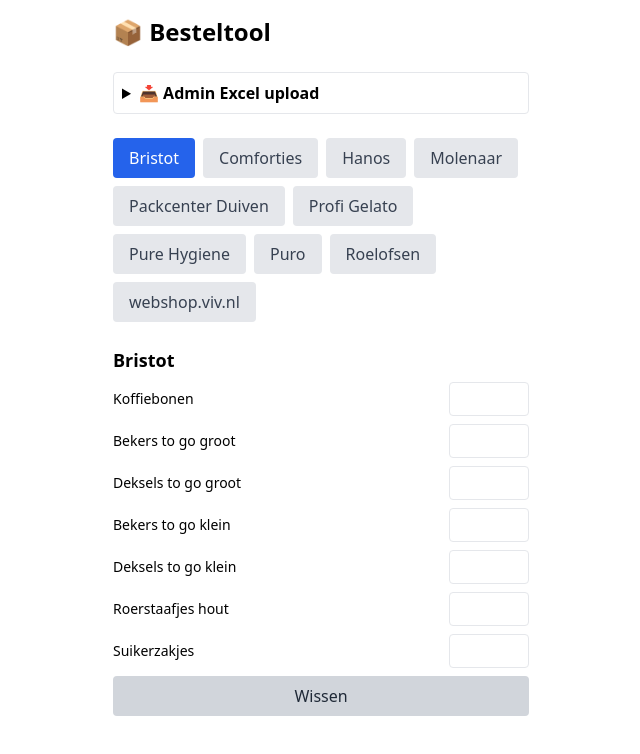
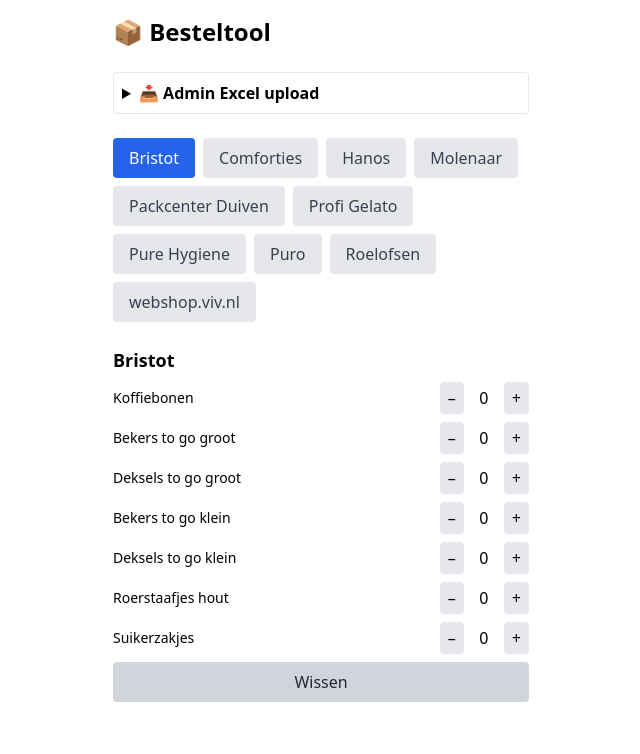
Before and after one commit to vincenzonijmegen/besteltool, a React (Vite) app: page / in a window 1280 px wide. Both pictures are taken after a click on the button "Bristot". Shown: the top 754 px of the page, without its empty margins (319-959 px from the left). Built offline with nearby package versions, Linux system fonts and the light colour scheme.

Commit message:
Update App.jsx

```diff
--- a/src/App.jsx
+++ b/src/App.jsx
@@ -107,15 +107,35 @@
               {data[selected].map((item) => (
                 <div key={item.naam} className="flex justify-between items-center">
                   <span className="text-sm flex-1">{item.naam}</span>
-                  <input
-                    type="number"
-                    min="0"
-                    className="w-20 p-1 border rounded"
-                    value={invoer[selected]?.[item.naam] || ""}
-                    onChange={(e) =>
-                      handleChange(selected, item.naam, parseInt(e.target.value) || "")
-                    }
-                  />
+                  <div className="flex items-center gap-1">
+                    <button
+                      onClick={() =>
+                        handleChange(
+                          selected,
+                          item.naam,
+                          Math.max((invoer[selected]?.[item.naam] || 0) - 1, 0)
+                        )
+                      }
+                      className="px-2 py-1 bg-gray-200 rounded"
+                    >
+                      –
+                    </button>
+                    <div className="w-8 text-center">
+                      {invoer[selected]?.[item.naam] || 0}
+                    </div>
+                    <button
+                      onClick={() =>
+                        handleChange(
+                          selected,
+                          item.naam,
+                          (invoer[selected]?.[item.naam] || 0) + 1
+                        )
+                      }
+                      className="px-2 py-1 bg-gray-200 rounded"
+                    >
+                      +
+                    </button>
+                  </div>
                 </div>
               ))}
 
```
